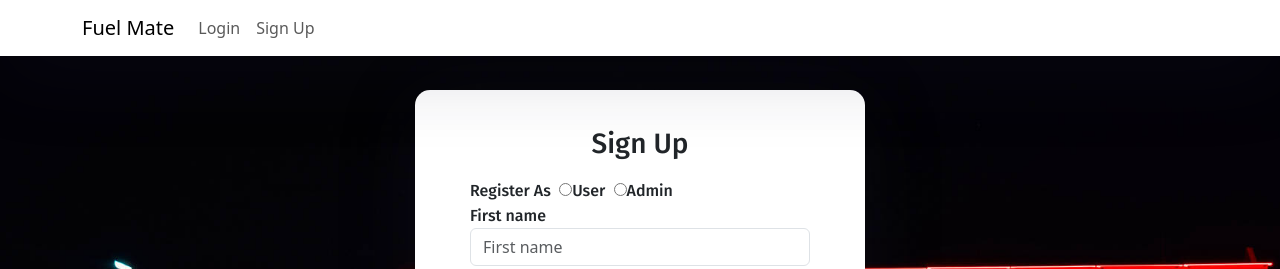
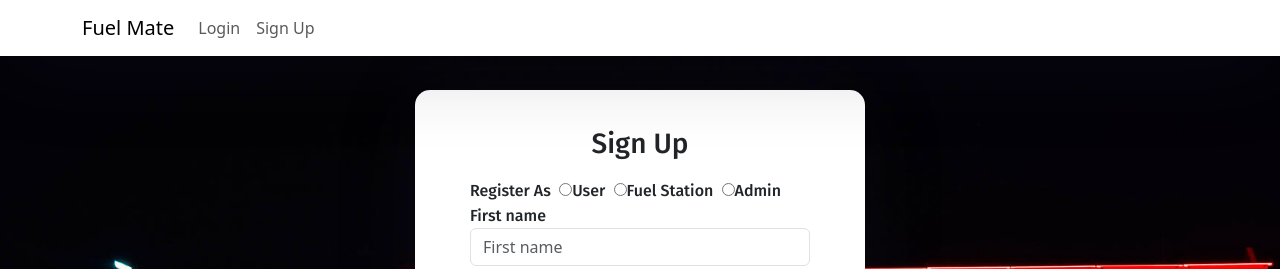
Before and after one commit to VidathChamikara/FuelMate-Fuel-Stations-Tracking-System, a React (Create React App) app in the folder client/: page /sign-up in a window 1280 px wide. Shown: the top 269 px of the page. Built offline with nearby package versions, Linux system fonts and the light colour scheme.

Commit message:
Update signup into user role sign up

```diff
--- a/client/src/components/signup_component.js
+++ b/client/src/components/signup_component.js
@@ -23,7 +23,7 @@ export default class SignUp extends Component {
     e.preventDefault();
       const { fname, lname, email, password, mobile, userType, secretKey } =
         this.state;
-      if (this.state.userType == "Admin" && this.state.secretKey != "nia") {
+      if (this.state.userType == "Admin" && this.state.secretKey != "admin") {
         e.preventDefault();
         alert("Invalid Admin");
       } else {
@@ -72,6 +72,13 @@ export default class SignUp extends Component {
             onChange={(e) => this.setState({ userType: e.target.value })}
           />
           <label>User</label> &nbsp;
+          <input
+            type="radio"
+            name="UserType"
+            value="Fuel Station"
+            onChange={(e) => this.setState({ userType: e.target.value })}
+          />
+          <label>Fuel Station</label> &nbsp;
           <input
             type="radio"
             name="UserType"
```
